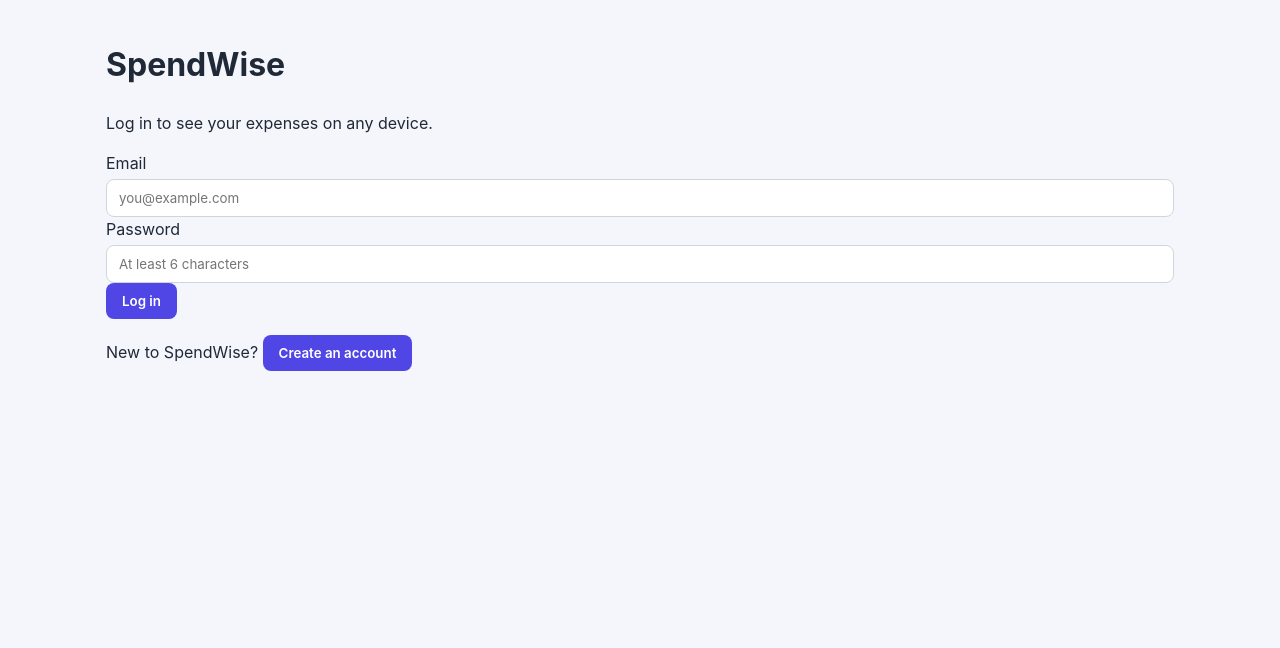
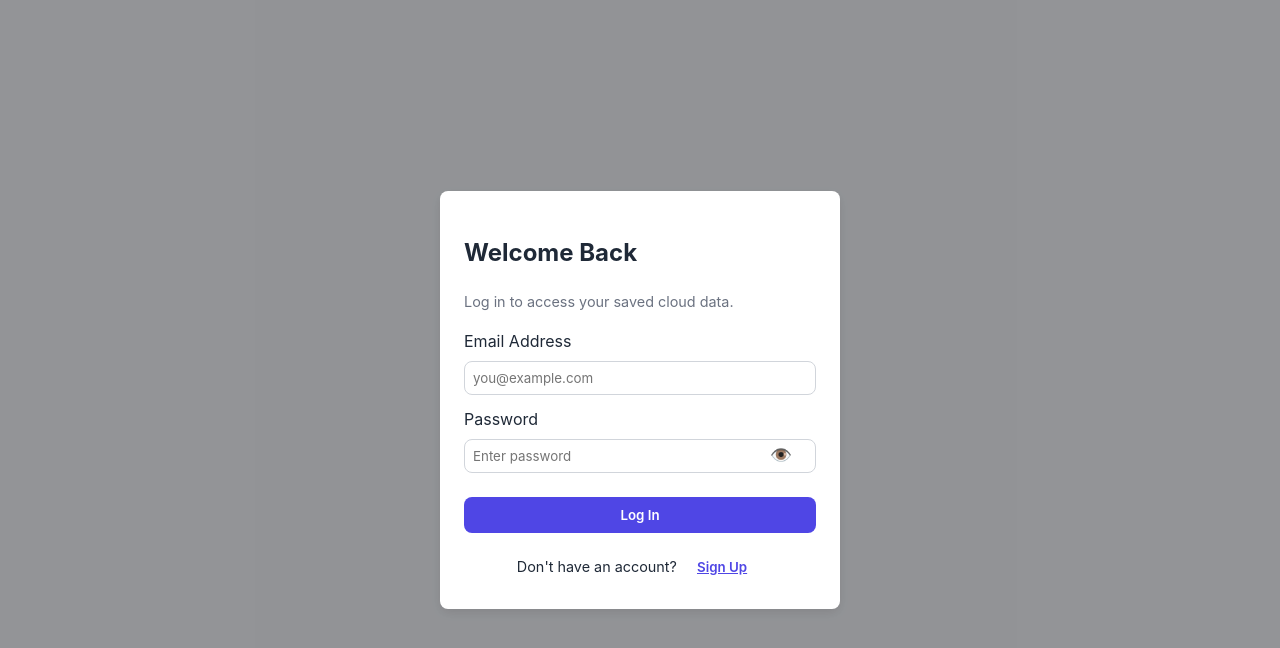
Before and after one commit to jovin-321/endsem-project, a React (Vite) app: page / in a window 1280 px wide. Shown: the top 648 px of the page. Built offline with nearby package versions, Linux system fonts and the light colour scheme; no server answers.

Commit message:
authgate

```diff
--- a/src/AuthGate.jsx
+++ b/src/AuthGate.jsx
@@ -1,266 +1,138 @@
-import { useEffect, useState, useSyncExternalStore } from 'react'
-import { supabase } from './supabaseClient.js'
-import {
-  cloudEnabled,
-  loadUserState,
-  clearUserState,
-  subscribeStatus,
-  getStatus,
-} from './storage.js'
+import React, { useState } from 'react'
 
-function SyncBadge() {
-  const status = useSyncExternalStore(subscribeStatus, getStatus)
+export default function AuthGate({ user, onLogin, onLogout, children }) {
+  const [isSignUp, setIsSignUp] = useState(false)
+  const [email, setEmail] = useState('')
+  const [password, setPassword] = useState('')
+  const [confirmPassword, setConfirmPassword] = useState('')
+  const [showPassword, setShowPassword] = useState(false)
+  const [showConfirmPassword, setShowConfirmPassword] = useState(false)
+  const [errorMsg, setErrorMsg] = useState('')
 
-  const labels = {
-    idle: '☁ Cloud sync on',
-    saving: '⏳ Saving…',
-    saved: '✓ Saved to cloud',
-    error: '⚠ Not saved – check your connection',
+  function handleSubmit(e) {
+    e.preventDefault()
+    setErrorMsg('')
+
+    if (!email.trim() || !password) {
+      setErrorMsg('Please enter email and password.')
+      return
+    }
+
+    if (isSignUp) {
+      if (password !== confirmPassword) {
+        setErrorMsg('Passwords do not match.')
+        return
+      }
+      if (password.length < 6) {
+        setErrorMsg('Password must be at least 6 characters.')
+        return
+      }
+    }
+
+    if (onLogin) {
+      onLogin(email.trim())
+    }
   }
 
   return (
-    <span
-      className={`sync-badge sync-${status}`}
-      role="status"
-      data-testid="sync-status"
-    >
-      {labels[status]}
+    <div>
+      {/* Top Bar showing logged-in user with proper spacing */}
+      {user && (
+        <div style={{ display: 'flex', justifyContent: 'space-between', alignItems: 'center', padding: '10px 20px', background: '#f3f4f6' }}>
+          <span style={{ fontSize: '0.9rem', color: '#374151' }}>
+            ✓ Saved to cloud {user.email || user}
           </span>
-  )
-}
+          <button className="btn-secondary" onClick={onLogout} style={{ padding: '4px 12px', fontSize: '0.85rem' }}>
+            Log out
+          </button>
+        </div>
+      )}
 
-function AuthForm() {
-  const [mode, setMode] = useState('login')
-  const [email, setEmail] = useState('')
-  const [password, setPassword] = useState('')
-  const [busy, setBusy] = useState(false)
-  const [error, setError] = useState('')
-  const [info, setInfo] = useState('')
-
-  const isSignup = mode === 'signup'
-
-  async function submit(event) {
-    event.preventDefault()
-    setError('')
-    setInfo('')
-
-    const cleanEmail = email.trim()
-
-    if (!/^\S+@\S+\.\S+$/.test(cleanEmail)) {
-      setError('Please enter a valid email address.')
-      return
-    }
-
-    if (password.length < 6) {
-      setError('Password must be at least 6 characters.')
-      return
-    }
-
-    setBusy(true)
-
-    try {
-      if (isSignup) {
-        const { data, error: signUpError } = await supabase.auth.signUp({
-          email: cleanEmail,
-          password,
-        })
-
-        if (signUpError) throw signUpError
-
-        if (!data.session) {
-          setInfo(
-            'Account created. Please check your email to confirm it, then log in.'
-          )
-          setMode('login')
-        }
-      } else {
-        const { error: signInError } =
-          await supabase.auth.signInWithPassword({
-            email: cleanEmail,
-            password,
-          })
-
-        if (signInError) throw signInError
-      }
-    } catch (err) {
-      setError(err.message || 'Something went wrong. Please try again.')
-    }
-
-    setBusy(false)
-  }
-
-  return (
-    <div className="auth-wrap">
-      <form className="auth-card" onSubmit={submit} noValidate>
-        <h1>SpendWise</h1>
-
-        <p className="auth-sub">
-          {isSignup
-            ? 'Create your account to start tracking.'
-            : 'Log in to see your expenses on any device.'}
+      {/* If user is not logged in, show Auth Gate Modal/Screen */}
+      {!user ? (
+        <div className="modal-backdrop" style={{ display: 'flex', justifyContent: 'center', alignItems: 'center', minHeight: '80vh' }}>
+          <div className="modal-content" style={{ maxWidth: '400px', width: '100%', padding: '24px', background: '#fff', borderRadius: '8px', boxShadow: '0 4px 12px rgba(0,0,0,0.1)' }}>
+            <h2>{isSignUp ? 'Create Account' : 'Welcome Back'}</h2>
+            <p style={{ color: '#6b7280', fontSize: '0.9rem', marginBottom: '16px' }}>
+              {isSignUp ? 'Sign up to sync your data to the cloud.' : 'Log in to access your saved cloud data.'}
             </p>
 
-        <label htmlFor="auth-email">Email</label>
+            {errorMsg && (
+              <div style={{ color: '#dc2626', background: '#fee2e2', padding: '8px 12px', borderRadius: '6px', fontSize: '0.85rem', marginBottom: '12px' }}>
+                {errorMsg}
+              </div>
+            )}
+
+            <form onSubmit={handleSubmit}>
+              <label style={{ display: 'block', marginBottom: '4px' }}>Email Address</label>
               <input
-          id="auth-email"
                 type="email"
-          autoComplete="email"
                 placeholder="you@example.com"
                 value={email}
                 onChange={(e) => setEmail(e.target.value)}
+                required
+                style={{ width: '100%', marginBottom: '12px', padding: '8px' }}
               />
 
-        <label htmlFor="auth-password">Password</label>
+              <label style={{ display: 'block', marginBottom: '4px' }}>Password</label>
+              <div style={{ position: 'relative', marginBottom: '12px' }}>
                 <input
-          id="auth-password"
-          type="password"
-          autoComplete={isSignup ? 'new-password' : 'current-password'}
-          placeholder="At least 6 characters"
+                  type={showPassword ? 'text' : 'password'}
+                  placeholder="Enter password"
                   value={password}
                   onChange={(e) => setPassword(e.target.value)}
+                  required
+                  style={{ width: '100%', padding: '8px', paddingRight: '40px' }}
                 />
+                <button
+                  type="button"
+                  onClick={() => setShowPassword(!showPassword)}
+                  style={{ position: 'absolute', right: '8px', top: '50%', transform: 'translateY(-50%)', background: 'none', border: 'none', cursor: 'pointer', fontSize: '1.1rem' }}
+                >
+                  {showPassword ? '🙈' : '👁️'}
+                </button>
+              </div>
 
-        {error && (
-          <p className="auth-error" role="alert">
-            {error}
-          </p>
+              {isSignUp && (
+                <>
+                  <label style={{ display: 'block', marginBottom: '4px' }}>Confirm Password</label>
+                  <div style={{ position: 'relative', marginBottom: '12px' }}>
+                    <input
+                      type={showConfirmPassword ? 'text' : 'password'}
+                      placeholder="Confirm password"
+                      value={confirmPassword}
+                      onChange={(e) => setConfirmPassword(e.target.value)}
+                      required
+                      style={{ width: '100%', padding: '8px', paddingRight: '40px' }}
+                    />
+                    <button
+                      type="button"
+                      onClick={() => setShowConfirmPassword(!showConfirmPassword)}
+                      style={{ position: 'absolute', right: '8px', top: '50%', transform: 'translateY(-50%)', background: 'none', border: 'none', cursor: 'pointer', fontSize: '1.1rem' }}
+                    >
+                      {showConfirmPassword ? '🙈' : '👁️'}
+                    </button>
+                  </div>
+                </>
               )}
 
-        {info && <p className="auth-info">{info}</p>}
+              <button type="submit" style={{ width: '100%', marginTop: '12px', padding: '10px' }}>
+                {isSignUp ? 'Sign Up' : 'Log In'}
+              </button>
+            </form>
 
-        <button type="submit" disabled={busy}>
-          {busy ? 'Please wait…' : isSignup ? 'Sign up' : 'Log in'}
-        </button>
-
-        <p className="auth-switch">
-          {isSignup ? 'Already have an account?' : 'New to SpendWise?'}{' '}
-          <button
-            type="button"
-            className="link-btn"
-            onClick={() => {
-              setMode(isSignup ? 'login' : 'signup')
-              setError('')
-              setInfo('')
-            }}
-          >
-            {isSignup ? 'Log in' : 'Create an account'}
-          </button>
-        </p>
-      </form>
+            <div style={{ textAlign: 'center', marginTop: '16px', fontSize: '0.9rem' }}>
+              {isSignUp ? (
+                <span>Already have an account? <button style={{ background: 'none', border: 'none', color: '#4f46e5', cursor: 'pointer', textDecoration: 'underline' }} onClick={() => setIsSignUp(false)}>Log In</button></span>
+              ) : (
+                <span>Don't have an account? <button style={{ background: 'none', border: 'none', color: '#4f46e5', cursor: 'pointer', textDecoration: 'underline' }} onClick={() => setIsSignUp(true)}>Sign Up</button></span>
+              )}
+            </div>
+          </div>
+        </div>
+      ) : (
+        children
+      )}
     </div>
   )
 }
-
-function CloudGate({ children }) {
-  const [session, setSession] = useState(undefined)
-  const [dataUserId, setDataUserId] = useState(null)
-  const [loadError, setLoadError] = useState('')
-  const [attempt, setAttempt] = useState(0)
-
-  useEffect(() => {
-    supabase.auth.getSession().then(({ data }) => {
-      setSession(data.session ?? null)
-    })
-
-    const { data } = supabase.auth.onAuthStateChange((_event, newSession) => {
-      setSession(newSession ?? null)
-    })
-
-    return () => data.subscription.unsubscribe()
-  }, [])
-
-  const userId = session?.user?.id ?? null
-
-  useEffect(() => {
-    let cancelled = false
-
-    if (!userId) {
-      clearUserState()
-      setDataUserId(null)
-      return
-    }
-
-    setLoadError('')
-
-    loadUserState(userId)
-      .then(() => {
-        if (!cancelled) {
-          setDataUserId(userId)
-        }
-      })
-      .catch((err) => {
-        if (!cancelled) {
-          setLoadError(err.message || 'Could not load your data.')
-        }
-      })
-
-    return () => {
-      cancelled = true
-    }
-  }, [userId, attempt])
-
-  if (session === undefined) {
-    return <p className="auth-loading">Loading…</p>
-  }
-
-  if (session === null) {
-    return <AuthForm />
-  }
-
-  if (loadError) {
-    return (
-      <div className="auth-wrap">
-        <div className="auth-card">
-          <h2>Couldn’t load your data</h2>
-          <p className="auth-error">{loadError}</p>
-
-          <button onClick={() => setAttempt((n) => n + 1)}>Try again</button>
-
-          <p className="auth-switch">
-            <button
-              type="button"
-              className="link-btn"
-              onClick={() => supabase.auth.signOut()}
-            >
-              Log out
-            </button>
-          </p>
-        </div>
-      </div>
-    )
-  }
-
-  if (dataUserId !== userId) {
-    return <p className="auth-loading">Loading your data…</p>
-  }
-
-  return (
-    <>
-      <div className="topbar">
-        <SyncBadge />
-
-        <span className="topbar-user" data-testid="user-email">
-          {session.user.email}
-        </span>
-
-        <button
-          type="button"
-          className="topbar-btn"
-          onClick={() => supabase.auth.signOut()}
-        >
-          Log out
-        </button>
-      </div>
-
-      <div key={userId}>{children}</div>
-    </>
-  )
-}
-
-export default function AuthGate({ children }) {
-  if (!cloudEnabled) {
-    return children
-  }
-
-  return <CloudGate>{children}</CloudGate>
-}
```
Lines whose indentation alone changed are shown as unchanged.
